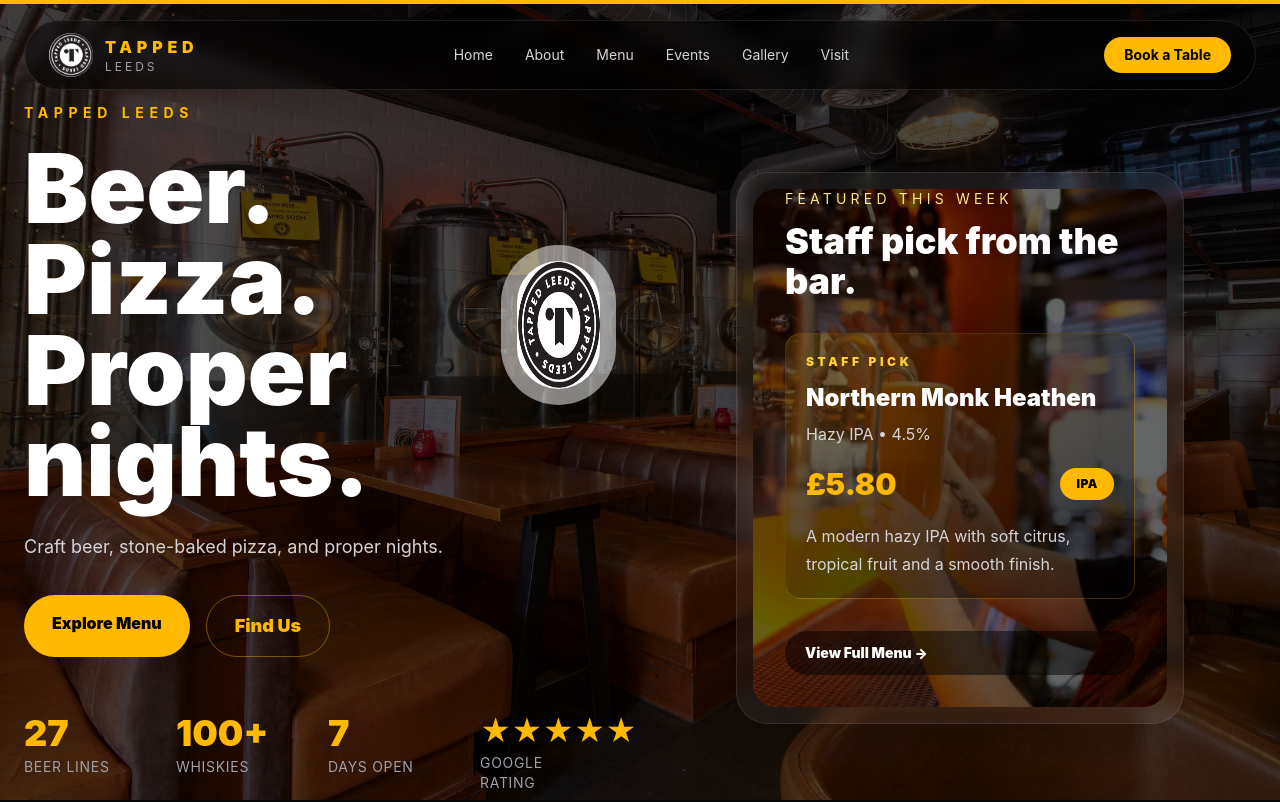
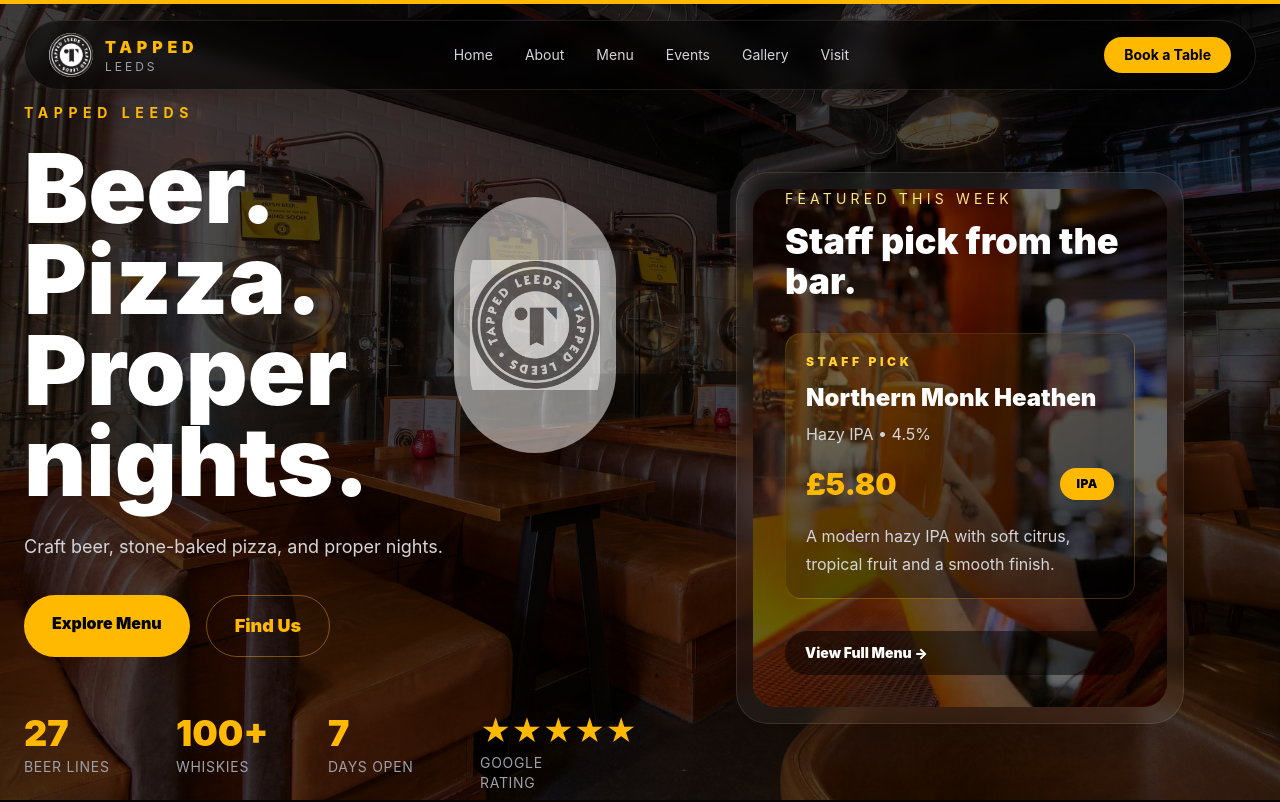
Before and after one commit to Christopher-Mack/tapped-leeds-site, a React (Vite) app: page / in a window 1280 px wide. Shown: the top 802 px of the page. Built offline with nearby package versions, Linux system fonts and the light colour scheme.

Commit message:
Update website design and booking

```diff
--- a/src/components/Hero.jsx
+++ b/src/components/Hero.jsx
@@ -55,11 +55,13 @@
             </h1>
 
             <div className="hidden rounded-full bg-white/50 p-4 shadow-2xl lg:block">
-              <img
-                src="/logo.png"
-                alt="Tapped Leeds"
-                className="h-32 w-32 rounded-full"
-              />
+              <div className="hidden items-center justify-center lg:flex">
+           <img
+            src="/logo.png"
+            alt="Tapped Leeds"
+            className="h-56 w-56 rounded-full object-contain opacity-50"
+          />
+          </div>
             </div>
           </div>
 
```
